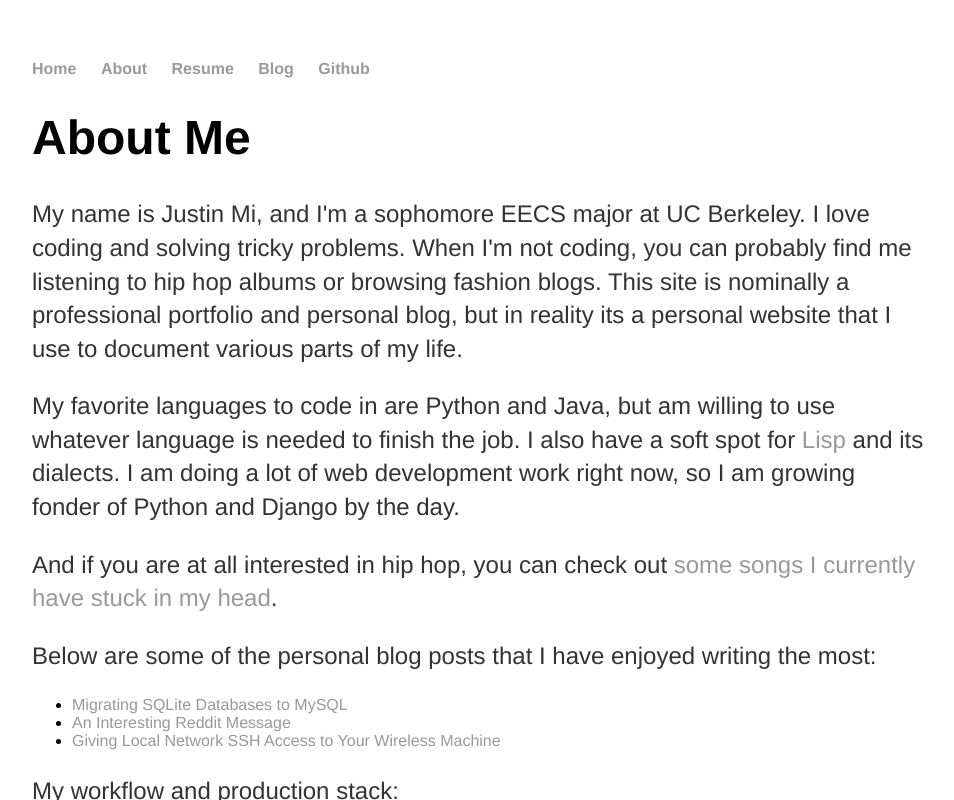
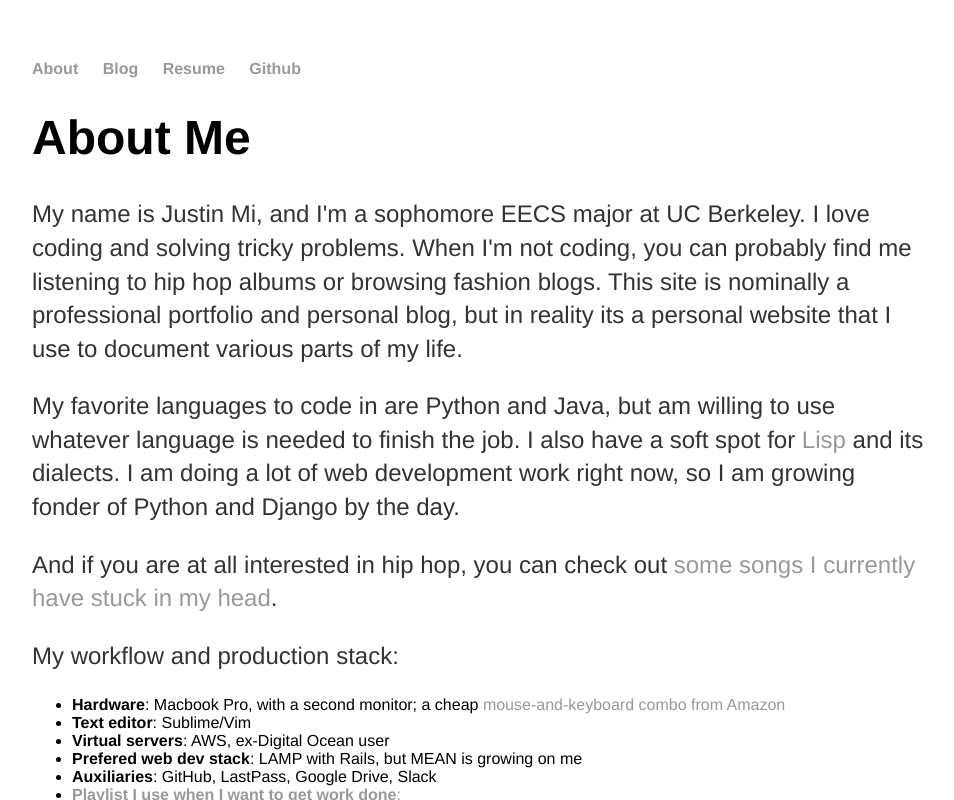
Before and after one commit to JustinMi/JustinMi.github.io, a Jekyll site: the page built from about/index.html, in a window 1280 px wide, cut to the strip 0-800 px from the top of the page. Shown: the whole strip, without its empty margins (160-1114 px from the left). Built offline with Jekyll 4.4.1, drawn with Linux system fonts in a browser that asks for light colours; nearby versions of some CDN libraries.

```diff
--- a/_layouts/default.html
+++ b/_layouts/default.html
@@ -20,10 +20,10 @@
 		<body>
 			<nav>
 	    		<ul>
-	        		<li><a href="{{ site.baseurl }}/">Home</a></li>
-		        	<li><a href="{{ site.baseurl }}/about">About</a></li>
+	        		<li><a href="{{ site.baseurl }}/">About</a></li>
+	        		<li><a href="{{ site.baseurl }}/blog">Blog</a></li>
 	        		<li><a href="{{ site.baseurl }}/resume/Justin-Mi-Resume.pdf">Resume</a></li>
-	        		<li><a href="{{ site.baseurl }}/blog">Blog</a></li>
+
 	        		<li><a href="https://github.com/JustinMi">Github</a></li>
 	    		</ul>
 			</nav>
--- a/about/index.html
+++ b/about/index.html
@@ -17,14 +17,7 @@
       And if you are at all interested in hip hop, you can check out <a href="{{ site.baseurl }}/songs">some songs I currently have stuck in my head</a>.
     </p>
 
-    <p>
-      Below are some of the personal blog posts that I have enjoyed writing the most:
-    </p>
-    <ul>
-      <li><a href="{{ site.baseurl }}/blog/2017/04/28/migrating-sql-databases">Migrating SQLite Databases to MySQL</a></li>
-      <li><a href="{{ site.baseurl }}/blog/2017/05/01/reddit-message">An Interesting Reddit Message</a></li>
-      <li><a href="{{ site.baseurl }}/blog/2017/05/18/connecting-machine-to-wireless-network">Giving Local Network SSH Access to Your Wireless Machine</a></li>
-    </ul>
+
 
     <p>
       My workflow and production stack:
```
Also changed, not shown: index.html (+15 -2 lines).
